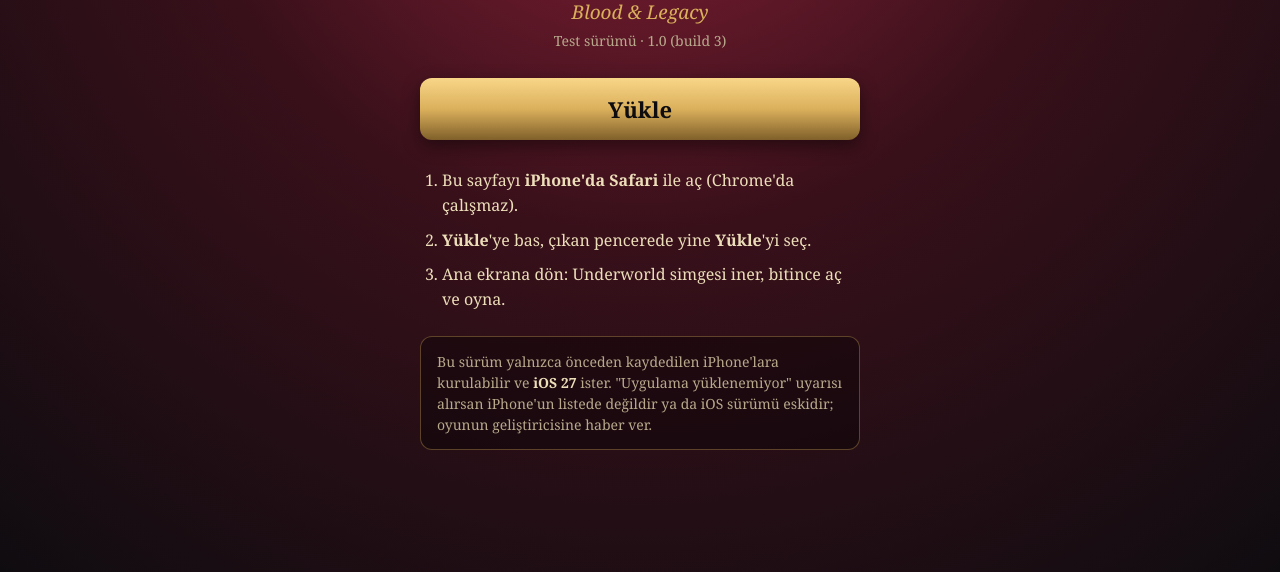
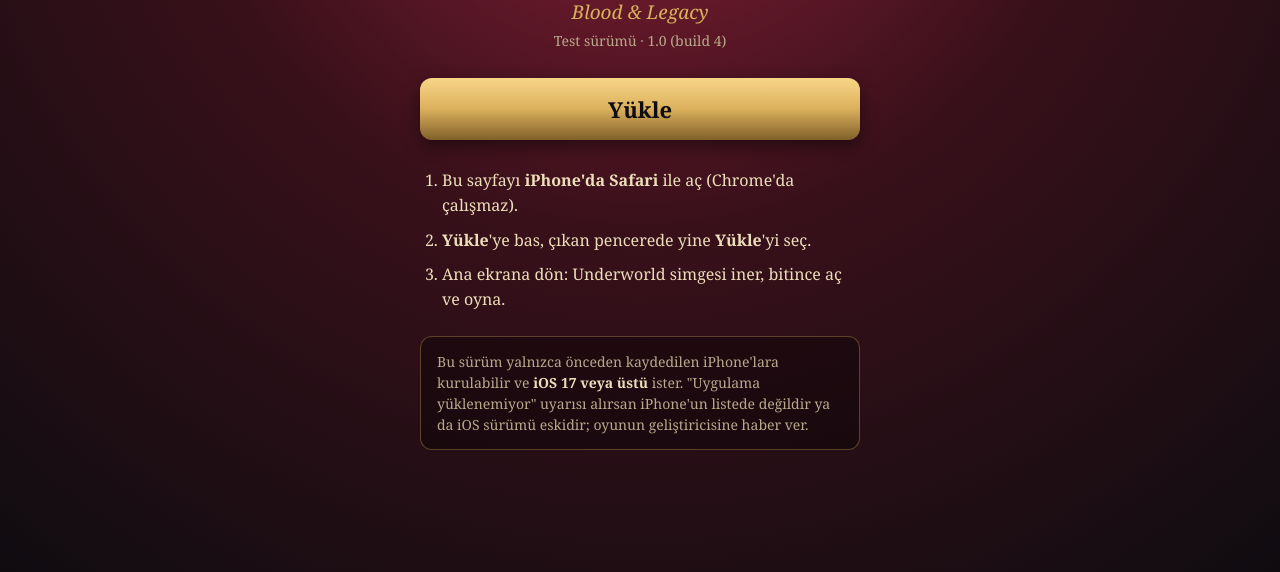
Before and after one commit to justwirk/underworld-test, a plain HTML site: page index.html in a window 1280 px wide. Shown: the part 228-800 px from the top of the page. Drawn offline with Linux system fonts and the light colour scheme.

Commit message:
Build 4: iOS 17 ve üstü
Co-Authored-By: Claude Opus 5.5 <noreply@anthropic.com>

```diff
--- a/index.html
+++ b/index.html
@@ -63,7 +63,7 @@
   <img class="icon" src="icon512.png" alt="Underworld simgesi">
   <h1>UNDERWORLD</h1>
   <p class="sub">Blood &amp; Legacy</p>
-  <p class="build">Test sürümü · 1.0 (build 3)</p>
+  <p class="build">Test sürümü · 1.0 (build 4)</p>
 
   <a class="install" href="itms-services://?action=download-manifest&amp;url=https://justwirk.github.io/underworld-test/manifest.xml">Yükle</a>
 
@@ -74,7 +74,7 @@
   </ol>
 
   <div class="note">
-    Bu sürüm yalnızca önceden kaydedilen iPhone'lara kurulabilir ve <b>iOS 27</b> ister.
+    Bu sürüm yalnızca önceden kaydedilen iPhone'lara kurulabilir ve <b>iOS 17 veya üstü</b> ister.
     "Uygulama yüklenemiyor" uyarısı alırsan iPhone'un listede değildir ya da iOS sürümü eskidir; oyunun geliştiricisine haber ver.
   </div>
 </main>
```
Also changed, not shown: 1 other file.
